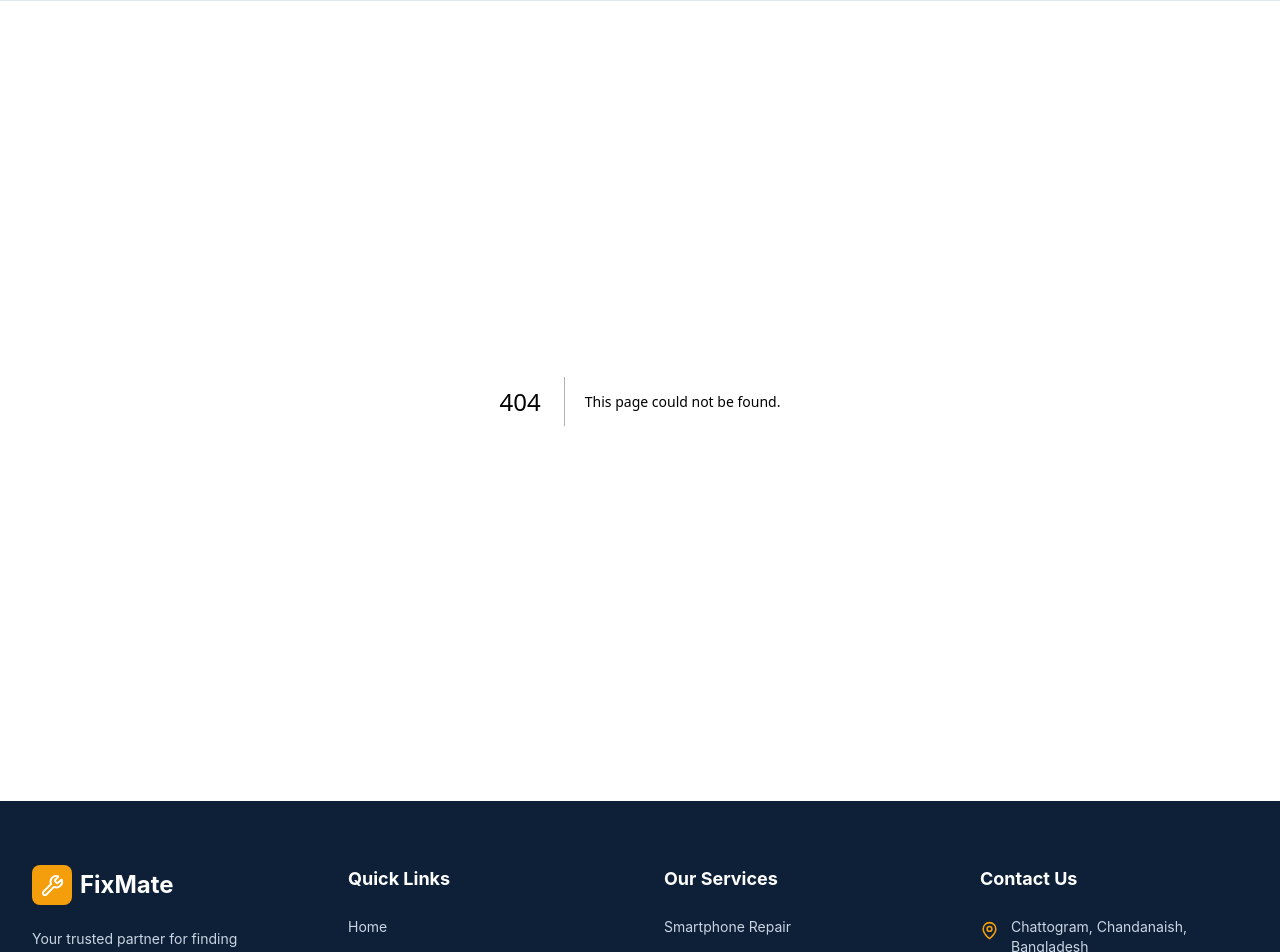
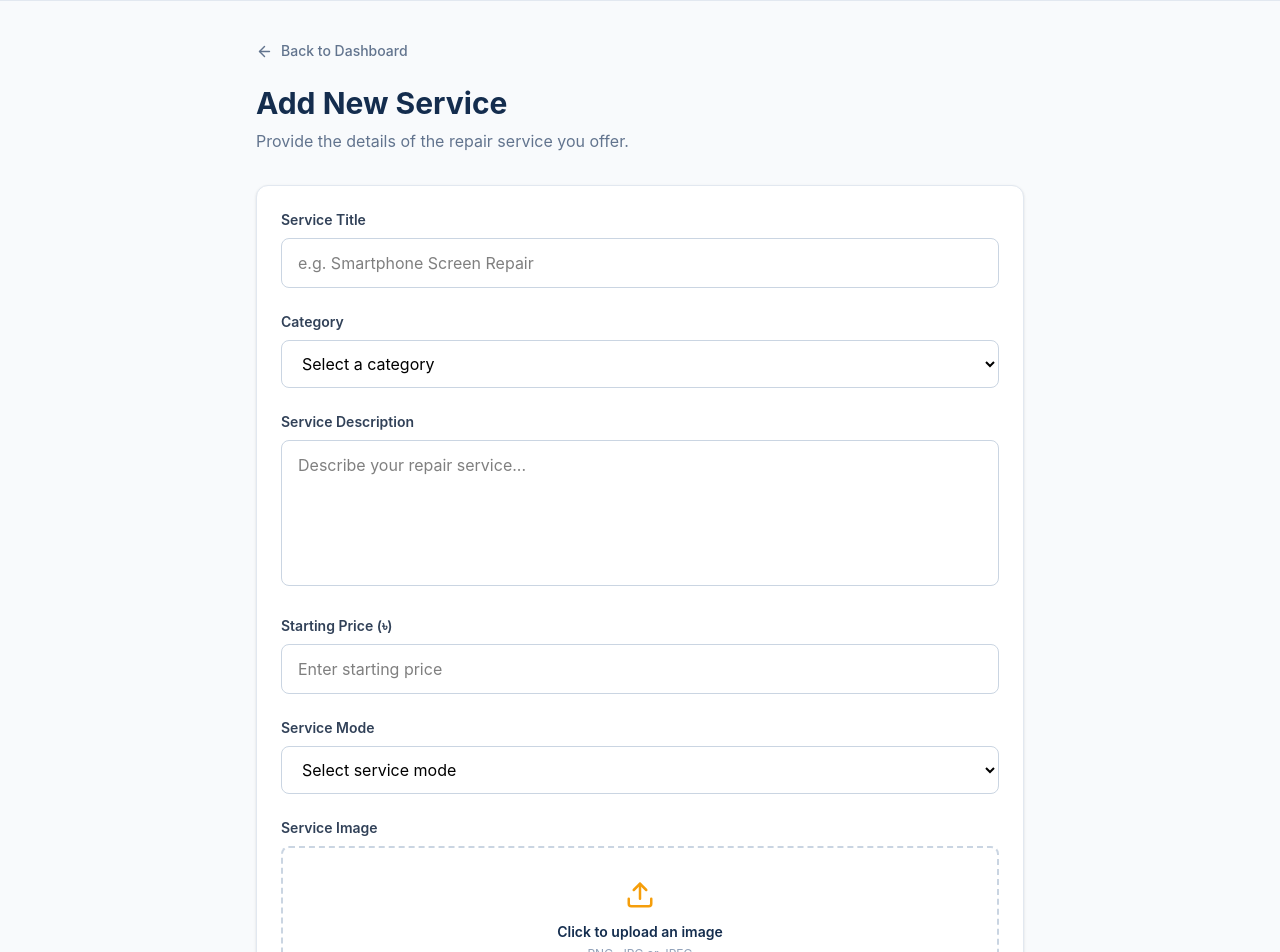
Before and after one commit to ronyakter26/repairhub-assig09-clientsite, a Next.js app: page /dashboard/technician/add-service in a window 1280 px wide. Before the commit this address had no page. Shown: the part 80-1032 px from the top of the page. Built offline with nearby package versions, Linux system fonts and the light colour scheme.

Commit message:
src/app/dashboard/technician/add-service/         src/app/dashboard/technician/my-services/

```diff
--- /dev/null
+++ b/src/app/dashboard/technician/add-service/page.tsx
@@ -0,0 +1,137 @@
+
+"use client";
+
+import Link from "next/link";
+import { ArrowLeft, Upload, PlusCircle } from "lucide-react";
+
+export default function AddServicePage() {
+  return (
+    <main className="min-h-screen bg-[#F8FAFC] px-4 py-10 sm:px-6 lg:px-8">
+      <div className="mx-auto max-w-3xl">
+        <Link
+          href="/dashboard/technician"
+          className="mb-6 inline-flex items-center gap-2 text-sm font-medium text-slate-500 hover:text-[#F59E0B]"
+        >
+          <ArrowLeft size={17} />
+          Back to Dashboard
+        </Link>
+
+        <div className="mb-8">
+          <h1 className="text-3xl font-bold text-[#142D4E]">
+            Add New Service
+          </h1>
+          <p className="mt-2 text-slate-500">
+            Provide the details of the repair service you offer.
+          </p>
+        </div>
+
+        <form className="space-y-6 rounded-xl border border-slate-200 bg-white p-6 shadow-sm">
+          <div>
+            <label className="mb-2 block text-sm font-semibold text-slate-700">
+              Service Title
+            </label>
+            <input
+              type="text"
+              placeholder="e.g. Smartphone Screen Repair"
+              required
+              className="w-full rounded-lg border border-slate-300 px-4 py-3 outline-none focus:border-[#F59E0B]"
+            />
+          </div>
+
+          <div>
+            <label className="mb-2 block text-sm font-semibold text-slate-700">
+              Category
+            </label>
+            <select
+              required
+              defaultValue=""
+              className="w-full rounded-lg border border-slate-300 bg-white px-4 py-3 outline-none focus:border-[#F59E0B]"
+            >
+              <option value="" disabled>Select a category</option>
+              <option>Smartphone</option>
+              <option>Laptop & PC</option>
+              <option>Air Conditioner</option>
+              <option>Refrigerator</option>
+              <option>Television</option>
+              <option>Washing Machine</option>
+              <option>Electrical</option>
+            </select>
+          </div>
+
+          <div>
+            <label className="mb-2 block text-sm font-semibold text-slate-700">
+              Service Description
+            </label>
+            <textarea
+              rows={5}
+              placeholder="Describe your repair service..."
+              required
+              className="w-full resize-none rounded-lg border border-slate-300 px-4 py-3 outline-none focus:border-[#F59E0B]"
+            />
+          </div>
+
+          <div>
+            <label className="mb-2 block text-sm font-semibold text-slate-700">
+              Starting Price (৳)
+            </label>
+            <input
+              type="number"
+              min="1"
+              placeholder="Enter starting price"
+              required
+              className="w-full rounded-lg border border-slate-300 px-4 py-3 outline-none focus:border-[#F59E0B]"
+            />
+          </div>
+
+          <div>
+            <label className="mb-2 block text-sm font-semibold text-slate-700">
+              Service Mode
+            </label>
+            <select
+              required
+              defaultValue=""
+              className="w-full rounded-lg border border-slate-300 bg-white px-4 py-3 outline-none focus:border-[#F59E0B]"
+            >
+              <option value="" disabled>Select service mode</option>
+              <option value="at-home">At Home</option>
+              <option value="at-shop">At Shop</option>
+              <option value="both">Both</option>
+            </select>
+          </div>
+
+          <div>
+            <label className="mb-2 block text-sm font-semibold text-slate-700">
+              Service Image
+            </label>
+            <label className="flex cursor-pointer flex-col items-center justify-center rounded-lg border-2 border-dashed border-slate-300 px-4 py-8 text-center transition hover:border-[#F59E0B]">
+              <Upload size={30} className="mb-3 text-[#F59E0B]" />
+              <span className="text-sm font-semibold text-[#142D4E]">
+                Click to upload an image
+              </span>
+              <span className="mt-1 text-xs text-slate-400">
+                PNG, JPG or JPEG
+              </span>
+              <input
+                type="file"
+                accept="image/png,image/jpeg,image/jpg"
+                className="hidden"
+              />
+            </label>
+          </div>
+
+          <div className="rounded-lg bg-orange-50 p-4 text-sm leading-6 text-orange-800">
+            Your service will remain pending until an admin approves it.
+          </div>
+
+          <button
+            type="button"
+            className="flex w-full items-center justify-center gap-2 rounded-lg bg-[#F59E0B] py-3 font-semibold text-white transition hover:bg-orange-600"
+          >
+            <PlusCircle size={19} />
+            Submit Service
+          </button>
+        </form>
+      </div>
+    </main>
+  );
+}
--- /dev/null
+++ b/src/app/dashboard/technician/my-services/page.tsx
@@ -0,0 +1,82 @@
+
+import Link from "next/link";
+import {
+  ArrowLeft,
+  PlusCircle,
+  Wrench,
+} from "lucide-react";
+
+export default function MyServicesPage() {
+  return (
+    <main className="min-h-screen bg-[#F8FAFC] px-4 py-10 sm:px-6 lg:px-8">
+      <div className="mx-auto max-w-7xl">
+        <Link
+          href="/dashboard/technician"
+          className="mb-6 inline-flex items-center gap-2 text-sm font-medium text-slate-500 transition hover:text-[#F59E0B]"
+        >
+          <ArrowLeft size={17} />
+          Back to Dashboard
+        </Link>
+
+        <div className="mb-8 flex flex-col justify-between gap-4 sm:flex-row sm:items-center">
+          <div>
+            <h1 className="text-3xl font-bold text-[#142D4E]">
+              My Services
+            </h1>
+            <p className="mt-2 text-slate-500">
+              View and manage all your repair service listings.
+            </p>
+          </div>
+
+          <Link
+            href="/dashboard/technician/add-service"
+            className="inline-flex items-center justify-center gap-2 rounded-lg bg-[#F59E0B] px-5 py-3 text-sm font-semibold text-white transition hover:bg-orange-600"
+          >
+            <PlusCircle size={18} />
+            Add New Service
+          </Link>
+        </div>
+
+        <div className="rounded-xl border border-slate-200 bg-white p-6 shadow-sm">
+          <div className="flex flex-col gap-4 sm:flex-row sm:items-center sm:justify-between">
+            <h2 className="text-lg font-bold text-[#142D4E]">
+              All Services
+            </h2>
+
+            <select
+              defaultValue="all"
+              className="rounded-lg border border-slate-300 bg-white px-4 py-2 text-sm text-slate-600 outline-none focus:border-[#F59E0B]"
+            >
+              <option value="all">All Services</option>
+              <option value="pending">Pending</option>
+              <option value="approved">Approved</option>
+              <option value="rejected">Rejected</option>
+            </select>
+          </div>
+
+          <div className="py-16 text-center">
+            <div className="mx-auto flex h-16 w-16 items-center justify-center rounded-full bg-orange-50 text-[#F59E0B]">
+              <Wrench size={30} />
+            </div>
+
+            <h3 className="mt-5 text-lg font-bold text-[#142D4E]">
+              No Services Added Yet
+            </h3>
+
+            <p className="mx-auto mt-2 max-w-sm text-sm leading-6 text-slate-500">
+              You haven't added any repair services yet. Add your first
+              service to start receiving customer requests.
+            </p>
+
+            <Link
+              href="/dashboard/technician/add-service"
+              className="mt-6 inline-flex rounded-lg bg-[#142D4E] px-5 py-3 text-sm font-semibold text-white transition hover:bg-[#1d416b]"
+            >
+              Add Your First Service
+            </Link>
+          </div>
+        </div>
+      </div>
+    </main>
+  );
+}
```
